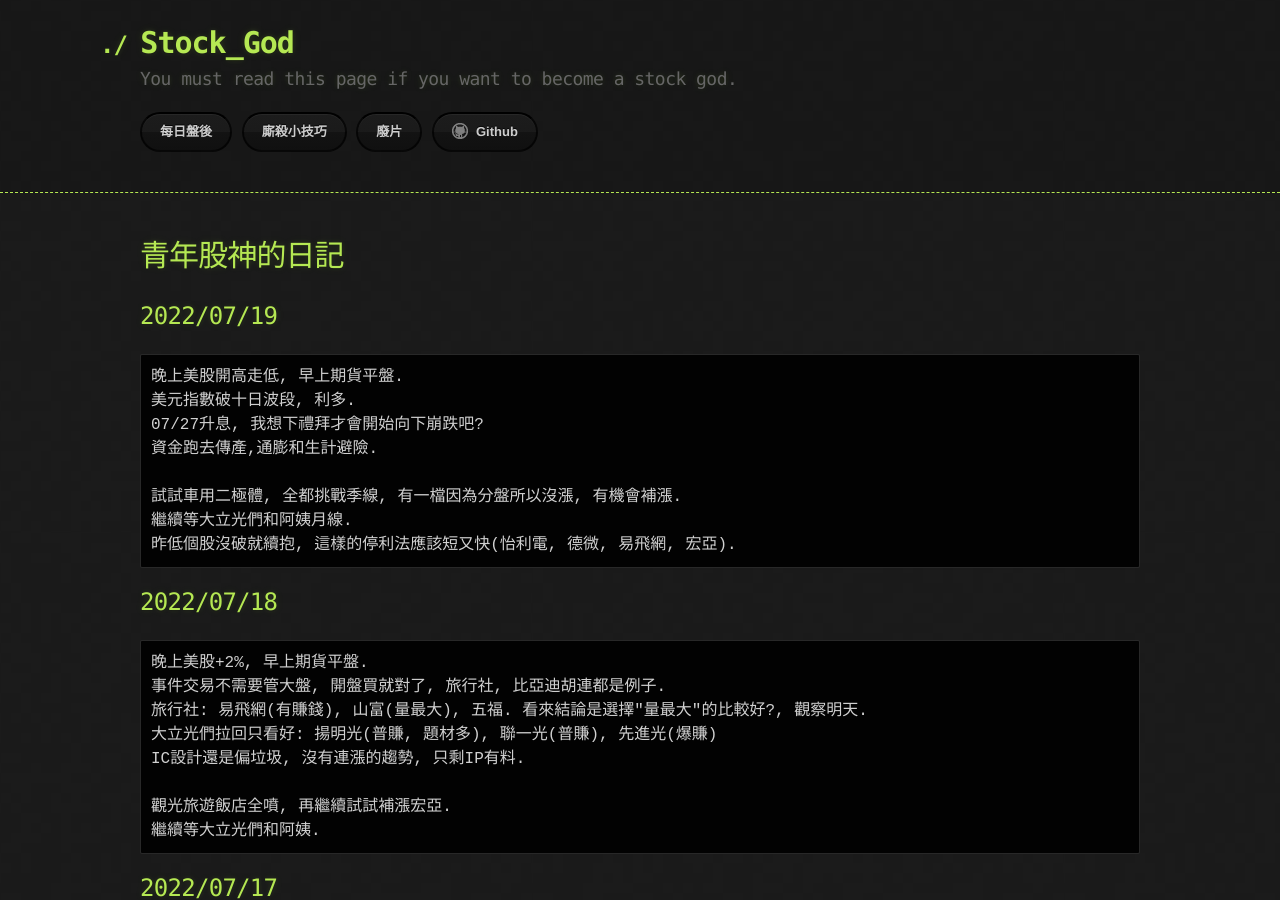
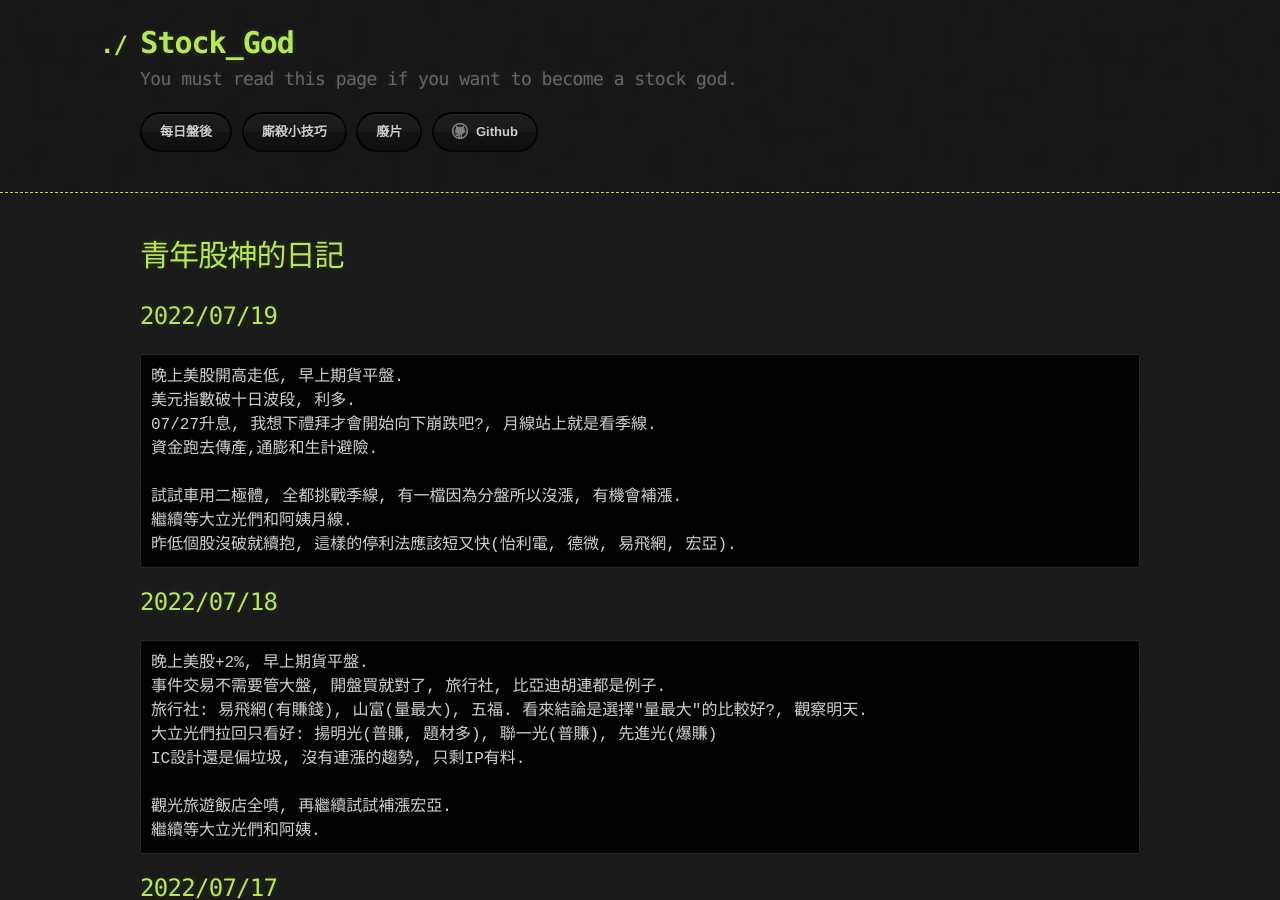
Before and after one commit to lepg5487/Stock_God, a Jekyll site: the page built from index.md, in a window 1280 px wide and 900 px high. Built offline with Jekyll 4.4.1, drawn with Linux system fonts in a browser that asks for light colours; our own code applies the rules of GitHub Pages for plain Markdown files.

Commit message:
Update index.md

````diff
--- a/index.md
+++ b/index.md
@@ -7,7 +7,7 @@ layout: testlayouts
 ```
 晚上美股開高走低, 早上期貨平盤.
 美元指數破十日波段, 利多.
-07/27升息, 我想下禮拜才會開始向下崩跌吧?
+07/27升息, 我想下禮拜才會開始向下崩跌吧?, 月線站上就是看季線.
 資金跑去傳產,通膨和生計避險.
 
 試試車用二極體, 全都挑戰季線, 有一檔因為分盤所以沒漲, 有機會補漲.
````
